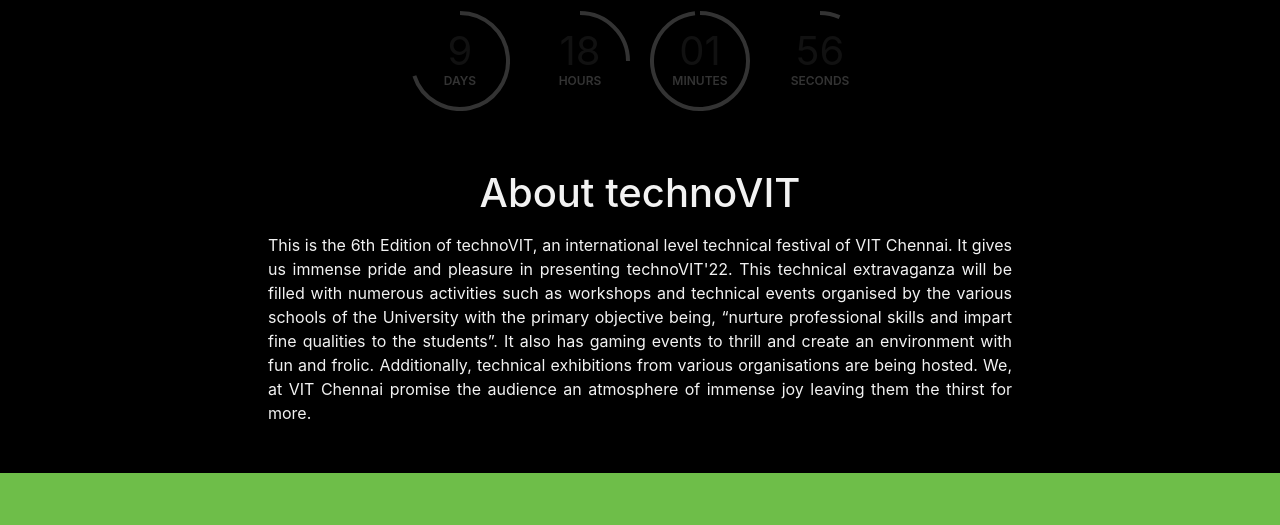
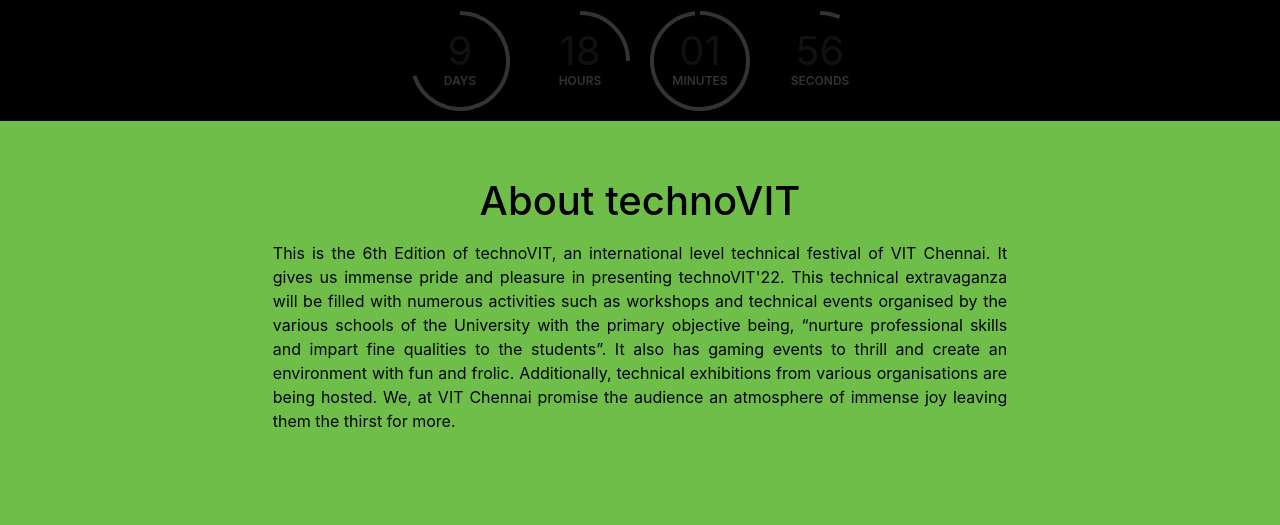
Before and after one commit to theritiktiwari/technoVIT, a Next.js app: page / in a window 1280 px wide. Shown: the part 900-1425 px from the top of the page. Built offline with nearby package versions, Linux system fonts and the light colour scheme.

Commit message:
Background color changed

```diff
--- a/Components/About.js
+++ b/Components/About.js
@@ -3,9 +3,11 @@
 const About = ({ siteName }) => {
     return (
         <>
-            <div className="container my-5" id='about'>
-                <h1 className='text-center mb-3'>About {siteName}</h1>
-                <p style={{ textAlign: "justify" }}>This is the 6th Edition of technoVIT, an international level technical festival of VIT Chennai. It gives us immense pride and pleasure in presenting technoVIT&apos;22. This technical extravaganza will be filled with numerous activities such as workshops and technical events organised by the various schools of the University with the primary objective being, “nurture professional skills and impart fine qualities to the students”. It also has gaming events to thrill and create an environment with fun and frolic. Additionally, technical exhibitions from various organisations are being hosted. We, at VIT Chennai promise the audience an atmosphere of immense joy leaving them the thirst for more.</p>
+            <div className="container-fluid bg-green p-2">
+                <div className="container my-5" id='about'>
+                    <h1 className='text-center mb-3'>About {siteName}</h1>
+                    <p style={{ textAlign: "justify" }}>This is the 6th Edition of technoVIT, an international level technical festival of VIT Chennai. It gives us immense pride and pleasure in presenting technoVIT&apos;22. This technical extravaganza will be filled with numerous activities such as workshops and technical events organised by the various schools of the University with the primary objective being, “nurture professional skills and impart fine qualities to the students”. It also has gaming events to thrill and create an environment with fun and frolic. Additionally, technical exhibitions from various organisations are being hosted. We, at VIT Chennai promise the audience an atmosphere of immense joy leaving them the thirst for more.</p>
+                </div>
             </div>
         </>
     )
```
